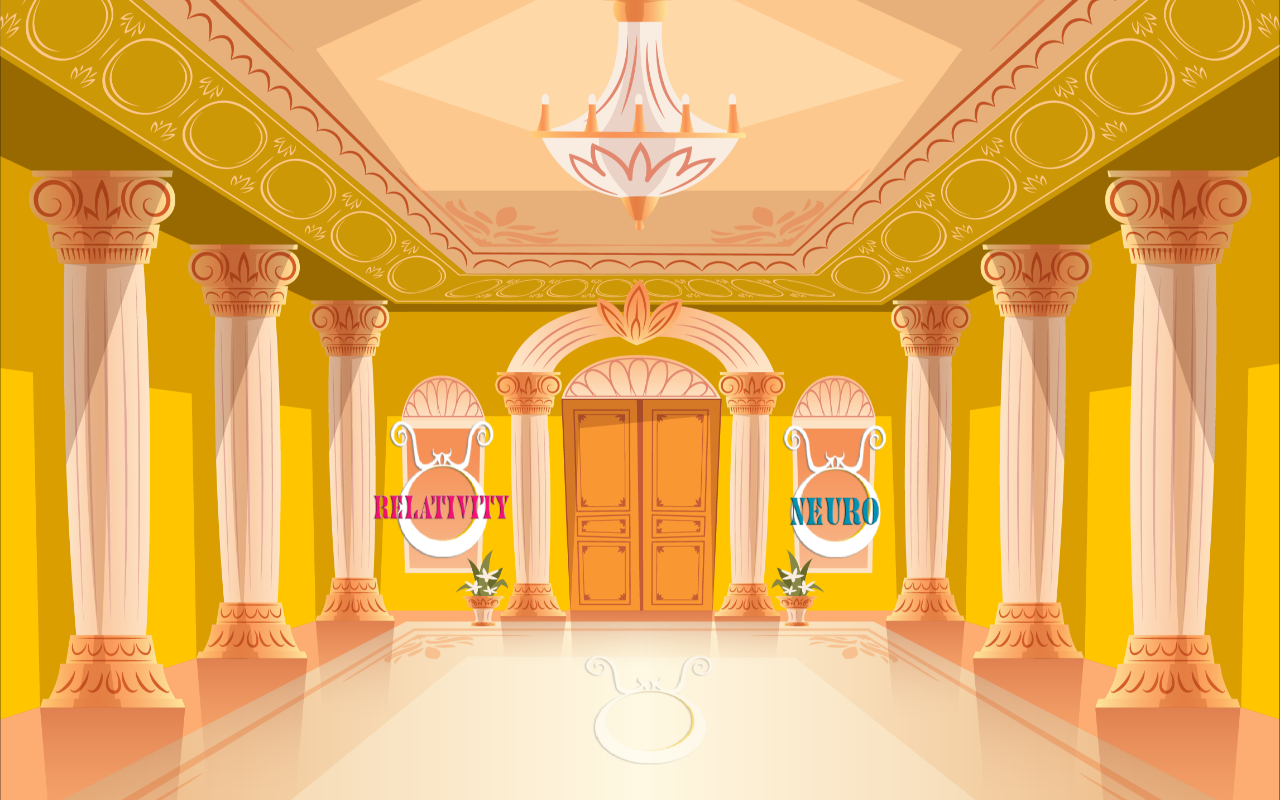
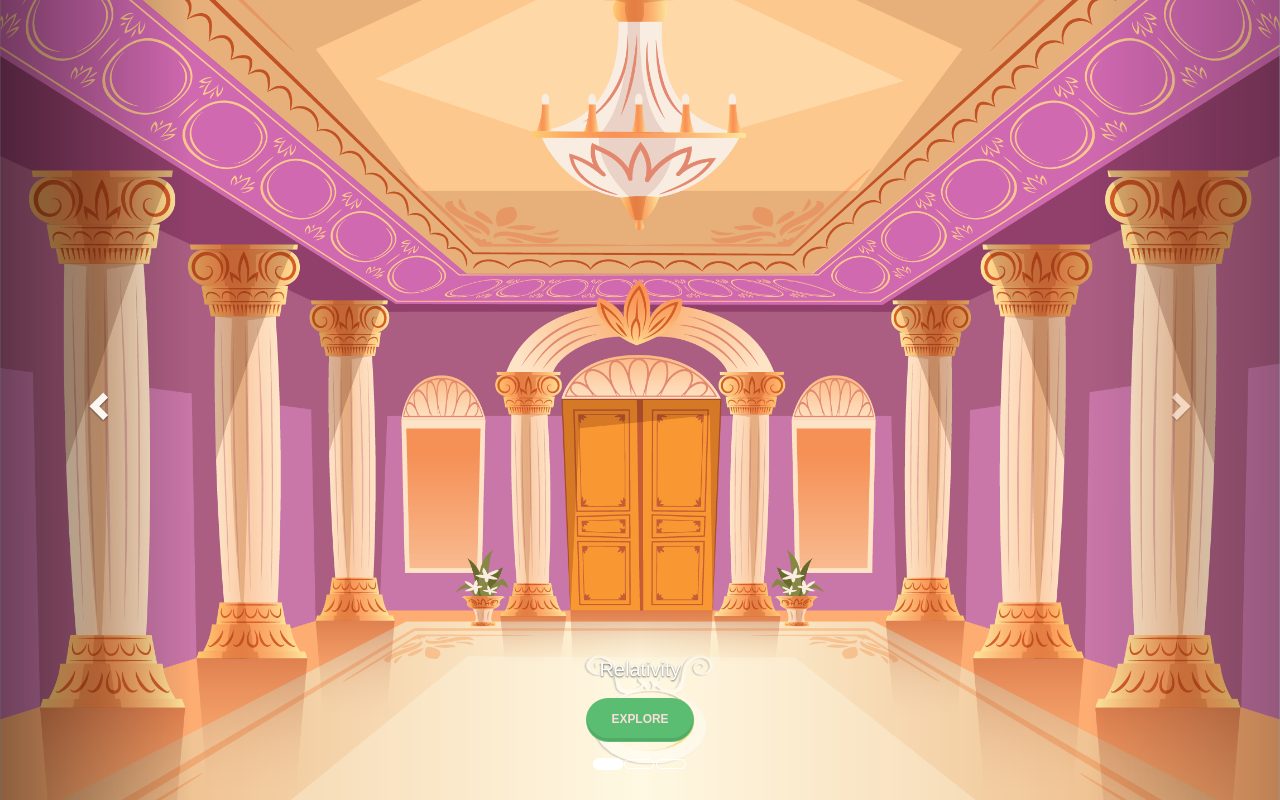
Before and after one commit to moetech13/locipalace, a plain HTML site: page main.html in a window 1280 px wide. Drawn offline with nearby package versions, Linux system fonts and the light colour scheme; a web font is replaced by a local one.

Commit message:
moedesigns

```diff
--- a/main.html
+++ b/main.html
@@ -16,16 +16,13 @@
         <link rel="stylesheet" href="https://maxcdn.bootstrapcdn.com/bootstrap/4.0.0-alpha.6/css/bootstrap.min.css">
         <link rel="stylesheet" type="text/css" media="screen" href="src/style.css">
         <!-- Latest compiled and minified CSS -->
+        <link rel="stylesheet" href="https://maxcdn.bootstrapcdn.com/bootstrap/3.3.5/css/bootstrap.min.css"/>
         <!-- Icons/font -->
         <link rel="stylesheet" href="https://fonts.googleapis.com/icon?family=Material+Icons" />
         <link href="https://fonts.googleapis.com/css?family=Arima+Madurai|Atma|Coiny|Handlee|Rum+Raisin&display=swap" rel="stylesheet">
         <!-- materialize -->
         <!-- Compiled and minified CSS -->
-        <link rel="stylesheet" href="https://cdnjs.cloudflare.com/ajax/libs/materialize/1.0.0/css/materialize.min.css">
-        <link href="https://fonts.googleapis.com/icon?family=Material+Icons" rel="stylesheet">
         <!-- Compiled and minified JavaScript -->
-        <script src="https://cdnjs.cloudflare.com/ajax/libs/materialize/1.0.0/js/materialize.min.js"></script>
-
            <!-- query -->
         <!-- <script type="text/javascript" src="src/style.js"></script> -->
         <script type="text/javascript" src="https://cdnjs.cloudflare.com/ajax/libs/jquery/2.1.3/jquery.min.js"></script>
@@ -47,25 +44,26 @@
     right: 0;
     bottom: 0;
     left: 0;
-    background-image: url("imgs/mainhall.png");
+    /* background-image: url("imgs/mainhall.png"); */
     background-position: center;
     background-size: cover;
     opacity: 1;
   }
 
-  .panel{
+
+
+/* HORIZONTAL SCROLL */
+/*.panel{
   display:block;
   width:100%;
   border-radius:5px;
-  /* height:500px; */
+  height:500px;
   margin-top:10px;
   margin-bottom:10px;
   text-align: center;
   background-color:rgba(0,0,0,0.5);
 }
-
-/* HORIZONTAL SCROLL */
-.scroll-container{
+ .scroll-container{
   overflow: auto;
   white-space: nowrap;
 }
@@ -77,7 +75,50 @@
   border-radius:7px;
   display:inline-block;
   margin-right:10px;
+} */
+.full-screen {
+  background-size: cover;
+  background-position: center;
+  background-repeat: no-repeat;
 }
+
+.btn {
+    padding: 1em 2.1em 1.1em;
+    border-radius: 3px;
+    margin: 8px 8px 8px 8px;
+    color: #fbdedb;
+    background-color: #5bbd72;
+    display: inline-block;
+    text-align: center;
+    -webkit-transition: 0.3s;
+    -moz-transition: 0.3s;
+    -o-transition: 0.3s;
+    transition: 0.3s;
+    font-family: sans-serif;
+    font-weight: 800;
+    font-size: .85em;
+    text-transform: uppercase;
+    text-align: center;
+    text-decoration: none;
+    -webkit-box-shadow: 0em -0.3rem 0em rgba(0, 0, 0, 0.1) inset;
+    -moz-box-shadow: 0em -0.3rem 0em rgba(0, 0, 0, 0.1) inset;
+    box-shadow: 0em -0.3rem 0em rgba(0, 0, 0, 0.1) inset;
+    position: relative;
+}
+.btn:hover, .btn:focus {
+    opacity: 0.8;
+}
+.btn:active {
+    -webkit-transform: scale(0.80);
+    -moz-transform: scale(0.80);
+    -ms-transform: scale(0.80);
+    -o-transform: scale(0.80);
+    transform: scale(0.80);
+}
+.btn.circular {
+  border-radius: 50em !important;
+}
+
         </style>
     </head>
     <!--  -->
@@ -85,28 +126,96 @@
     <body>
 
 
+      <div id="mycarousel" class="carousel slide" data-ride="carousel">
+        <!-- Indicators -->
+        <ol class="carousel-indicators">
+          <li data-target="#mycarousel" data-slide-to="0" class="active"></li>
+          <li data-target="#mycarousel" data-slide-to="1"></li>
+          <li data-target="#mycarousel" data-slide-to="2"></li>
+        </ol>
+
+        <!-- Wrapper for slides -->
+        <div class="carousel-inner" role="listbox">
+          <div class="item">
+            <img src="imgs/relahall.png" data-color="lightblue" alt="First Image">
+            <div class="carousel-caption">
+              <h3>Relativity</h3>
+              <a href="#fakeLink" class="btn green circular">Explore</a>
+
+            </div>
+          </div>
+          <div class="item">
+            <img src="imgs/mainhall.png" data-color="firebrick" alt="Second Image">
+            <div class="carousel-caption">
+              <h3>Techtainment</h3>
+            </div>
+          </div>
+          <div class="item">
+            <img src="imgs/neurohall.png" data-color="violet" alt="Third Image">
+            <div class="carousel-caption">
+              <h3>Neuro</h3>
+            </div>
+          </div>
+        </div>
+
+        <!-- Controls -->
+        <a class="left carousel-control" href="#mycarousel" role="button" data-slide="prev">
+          <span class="glyphicon glyphicon-chevron-left" aria-hidden="true"></span>
+          <span class="sr-only">Previous</span>
+        </a>
+        <a class="right carousel-control" href="#mycarousel" role="button" data-slide="next">
+          <span class="glyphicon glyphicon-chevron-right" aria-hidden="true"></span>
+          <span class="sr-only">Next</span>
+        </a>
+      </div>
 
 
 
-    <div style="height: 500px;">
-    <!-- <div class="container">
+    <!-- <div style="height: 500px;"> <div class="container">
       <div class="row">
         <div class="col-md-4" style="background-color:rgba(0,0,0,0.5); height: 500px;"></div>
         <div class="col-md-4" style="background-color:rgba(0,0,0,0.5); height: 500px;"></div>
         <div class="col-md-4" style="background-color:rgba(0,0,0,0.5); height: 500px;"></div>
       </div>
-    </div> -->
-    </div>
+    </div></div> -->
+
 
 
         <!--  -->
 
     <!-- JS -->
      <!--JavaScript at end of body for optimized loading-->
-     <!-- <script type="text/javascript" src="js/materialize.min.js"></script> -->
+     <!-- <script type="text/javascript" src="https://cdnjs.cloudflare.com/ajax/libs/twitter-bootstrap/3.3.5/js/bootstrap.min.js"></script> -->
+     <script type="text/javascript" src="https://cdnjs.cloudflare.com/ajax/libs/twitter-bootstrap/3.3.5/js/bootstrap.min.js"></script>
 
     <script type="text/javascript">
+    var $item = $(".carousel .item");
+var $wHeight = $(window).height();
+$item.eq(0).addClass("active");
+$item.height($wHeight);
+$item.addClass("full-screen");
 
+$(".carousel img").each(function () {
+  var $src = $(this).attr("src");
+  var $color = $(this).attr("data-color");
+  $(this)
+    .parent()
+    .css({
+      "background-image": "url(" + $src + ")",
+      "background-color": $color
+    });
+  $(this).remove();
+});
+
+$(window).on("resize", function () {
+  $wHeight = $(window).height();
+  $item.height($wHeight);
+});
+
+$(".carousel").carousel({
+  interval: 20000,
+  pause: "true"
+});
 
     </script>
     </body>
```
Also changed, not shown: imgs/neurohall.png (added), imgs/relahall.png (added), 2 other files.
